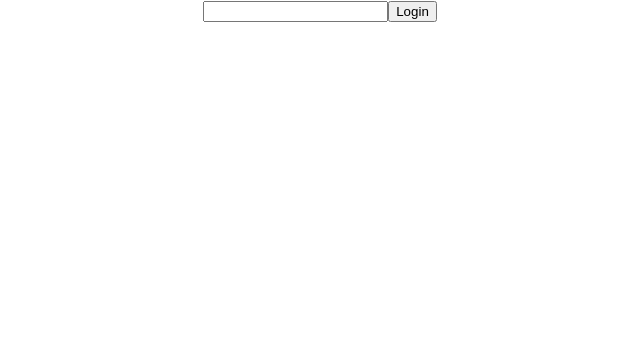
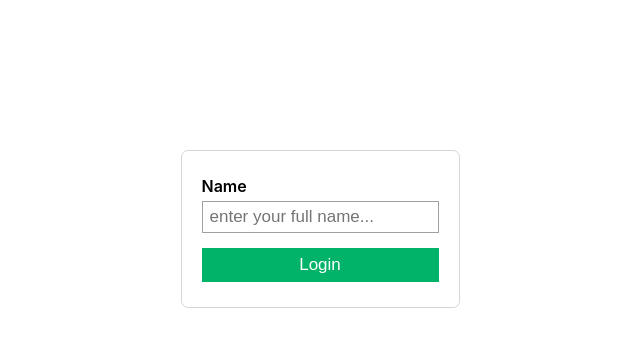
Before and after one commit to shoki61/patika.dev-challenge, a React (Create React App) app: page /auth in a window 1280 px wide. Shown: the top 346 px of the page, without its empty margins (320-960 px from the left). Built offline with nearby package versions, Linux system fonts and the light colour scheme.

Commit message:
complete auth container

```diff
--- a/src/App.css
+++ b/src/App.css
@@ -1,38 +1,12 @@
-.App {
-  text-align: center;
+*{
+    margin:0;
+    box-sizing: border-box;
 }
 
-.App-logo {
-  height: 40vmin;
-  pointer-events: none;
+.mb-1{
+    margin-bottom: 10px;
 }
 
-@media (prefers-reduced-motion: no-preference) {
-  .App-logo {
-    animation: App-logo-spin infinite 20s linear;
-  }
+.mb-2{
+    margin-bottom: 20px;
 }
-
-.App-header {
-  background-color: #282c34;
-  min-height: 100vh;
-  display: flex;
-  flex-direction: column;
-  align-items: center;
-  justify-content: center;
-  font-size: calc(10px + 2vmin);
-  color: white;
-}
-
-.App-link {
-  color: #61dafb;
-}
-
-@keyframes App-logo-spin {
-  from {
-    transform: rotate(0deg);
-  }
-  to {
-    transform: rotate(360deg);
-  }
-}
--- a/src/App.js
+++ b/src/App.js
@@ -7,13 +7,11 @@ import './App.css';
 
 const App = () => {
   return (
-    <div className="App">
-      <BrowserRouter>
-        <Route path='/auth'>
-          <Auth/>
-        </Route>
-      </BrowserRouter>
-    </div>
+    <BrowserRouter>
+      <Route path='/auth'>
+        <Auth/>
+      </Route>
+    </BrowserRouter>
   );
 };
 
--- a/src/components/FormElements/Button/Button.css
+++ b/src/components/FormElements/Button/Button.css
@@ -0,0 +1,10 @@
+.button{
+    padding: 7px 10px;
+    border:none;
+    outline:none;
+    background-color: #00b368;
+    color:#fff;
+    cursor: pointer;
+    font-size: 17px;
+    margin:5px 0
+}
--- a/src/components/FormElements/Button/Button.js
+++ b/src/components/FormElements/Button/Button.js
@@ -4,7 +4,7 @@ import React from 'react';
 import './Button.css';
 
 const Button = props => {
-    return <button>{props.children}</button>
+    return <button className={`button ${props.className}`}>{props.children}</button>
 };
 
 export default Button;
--- a/src/components/FormElements/Input/Input.css
+++ b/src/components/FormElements/Input/Input.css
@@ -0,0 +1,7 @@
+.input{
+    outline: none;
+    border:1px solid rgb(160, 160, 160);
+    padding:5px 7px;
+    font-size: 17px;
+    color:#414141;
+}
--- a/src/components/FormElements/Input/Input.js
+++ b/src/components/FormElements/Input/Input.js
@@ -7,6 +7,7 @@ const Input = props => {
     let element;
     switch(props.element){
         case 'input': element = <input
+            className={`input ${props.className}`}
             type={props.type}
             value={props.value}
             placeholder={props.placeholder}
@@ -14,6 +15,7 @@ const Input = props => {
         />;
         break;
         default: element = <textarea
+            className={`input ${props.className}`}
             value={props.value}
             placeholder={props.placeholder}
             onChange={props.onChange}
--- a/src/components/UIElements/Card/Card.css
+++ b/src/components/UIElements/Card/Card.css
@@ -1,6 +1,6 @@
 .card{
     border-radius: 7px;
-    border: 1px solid #727272;
-    padding:10px;
+    border: 1px solid #d6d6d6;
+    padding:20px;
     background-color: #fff;
 }
--- a/src/containers/Auth/Auth.css
+++ b/src/containers/Auth/Auth.css
@@ -0,0 +1,17 @@
+.auth{
+    display: flex;
+    align-items: center;
+    justify-content: center;
+    padding-top: 150px;
+}
+
+.auth-title{
+    font-size: 16px;
+    font-weight: 600;
+    margin:5px 0
+}
+
+.auth-form-container{
+    display: flex;
+    flex-direction: column;
+}
--- a/src/containers/Auth/Auth.js
+++ b/src/containers/Auth/Auth.js
@@ -2,12 +2,18 @@ import React from 'react';
 
 import Input from '../../components/FormElements/Input/Input';
 import Button from '../../components/FormElements/Button/Button';
+import Card from '../../components/UIElements/Card/Card';
 import './Auth.css';
 
 const Auth = props => {
-    return <div>
-        <Input element='input'/>
-        <Button>Login</Button>
+    return <div className='auth'>
+        <Card>
+            <div className='auth-form-container'>
+                <p className='auth-title'>Name</p>
+                <Input className='mb-1' placeholder='enter your full name...' element='input'/>
+                <Button>Login</Button>
+            </div>
+        </Card>
     </div>
 };
 
```
